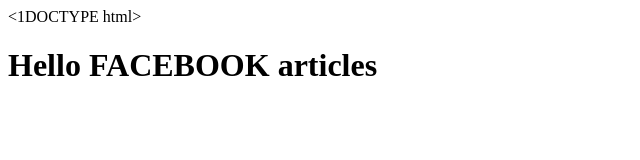
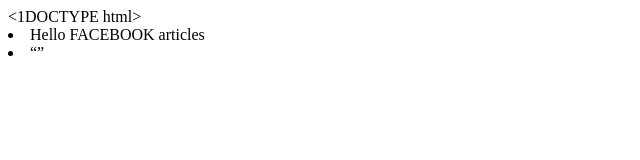
Before and after one commit to lorcanazmuu/lorcanazmuu.github.io, a plain HTML site: page index.html in a window 1280 px wide. Shown: the whole page, without its empty margins (0-640 px from the left). Drawn offline with Linux system fonts and the light colour scheme.

Commit message:
Update index.html

```diff
--- a/index.html
+++ b/index.html
@@ -2,7 +2,7 @@
 <html>
     <head><meta property="fb:pages" content="112569990151859" /><head>
 <body>
-<h1>Hello FACEBOOK articles<h1>
-<p></p>
+<li>Hello FACEBOOK articles<li>
+<q></q>
 </body>
 </html>
```
